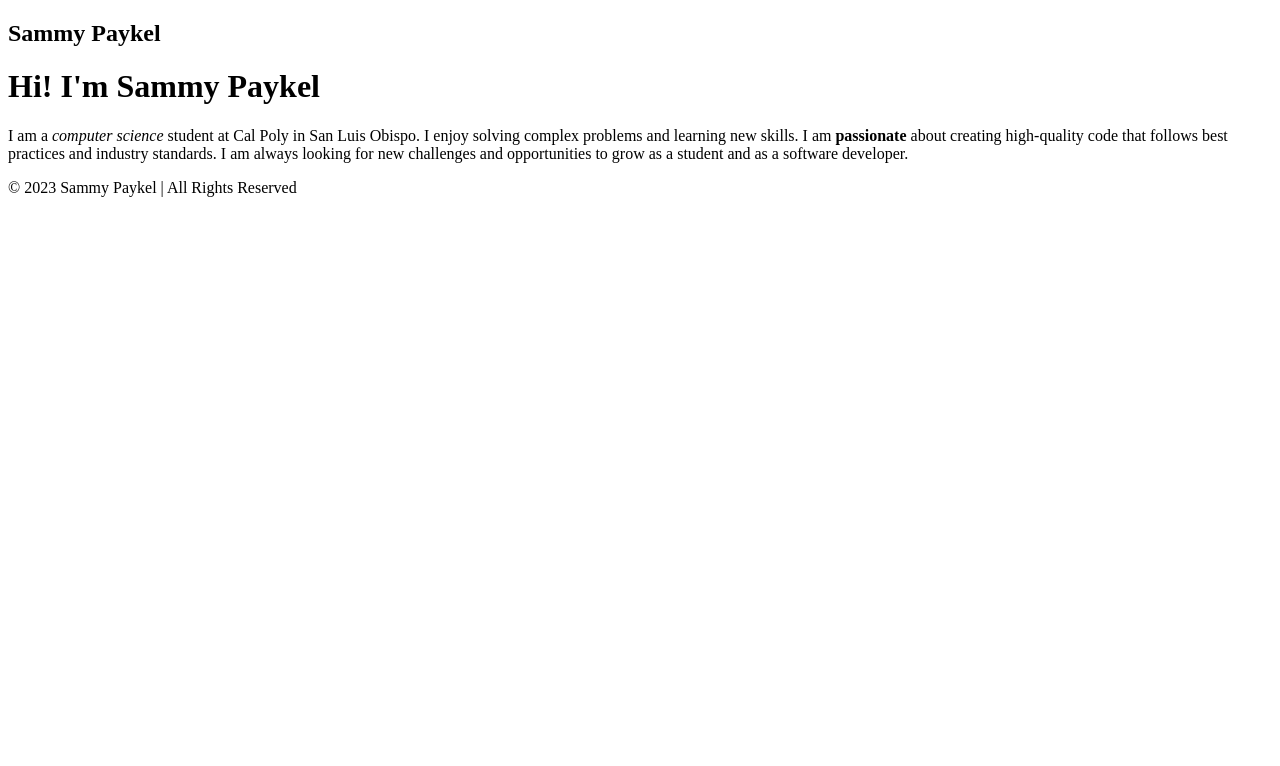
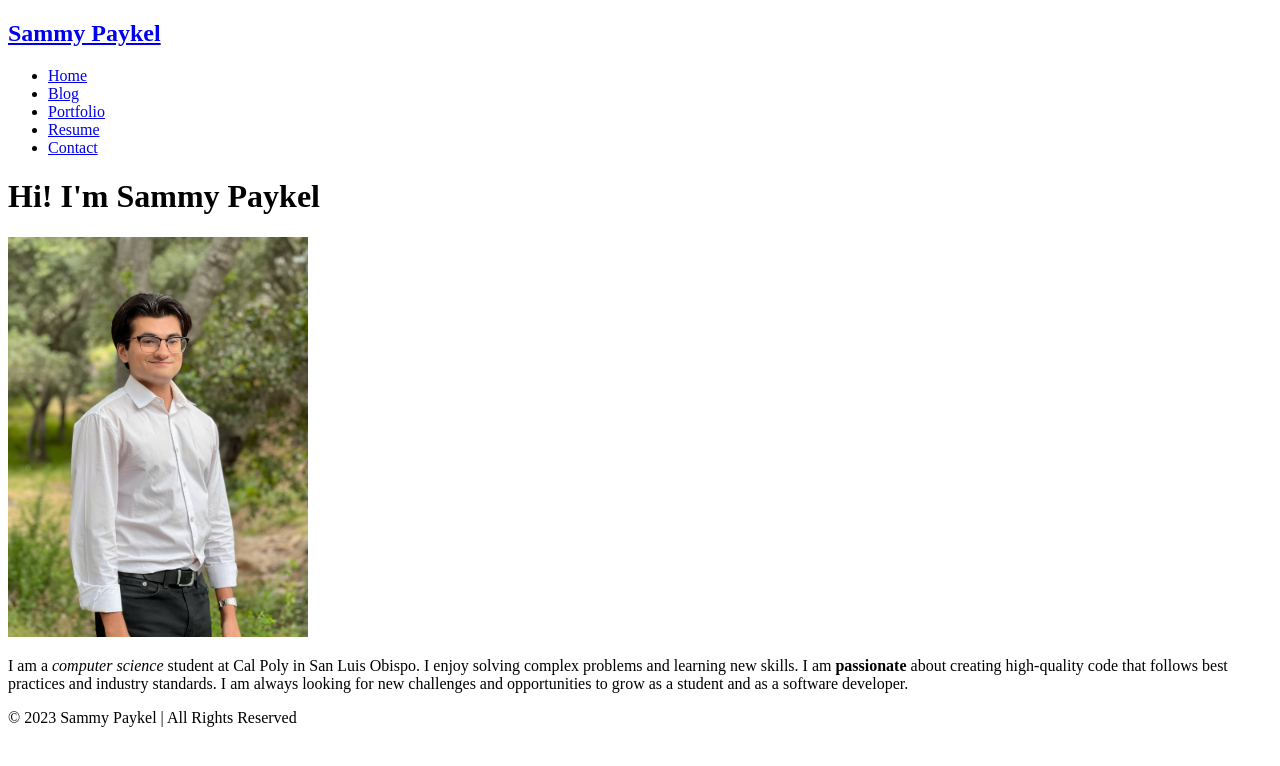
Before and after one commit to spaykel/hack4impact.github.io, a plain HTML site: page index.html in a window 1280 px wide. Drawn offline with Linux system fonts and the light colour scheme.

Commit message:
added image on index.html

```diff
--- a/index.html
+++ b/index.html
@@ -8,15 +8,24 @@
   <body>
     <nav class="navbar">
         <h1 class="logo">
-            Sammy Paykel
+            <a href="index.html">Sammy Paykel</a>
         </h1>
+        <ul class="nav-list">
+          <li><a href="index.html">Home</a></li>
+          <li><a href="blog.html">Blog</a></li>
+          <li><a href="portfolio.html">Portfolio</a></li>
+          <li><a href="resume.html">Resume</a></li>
+          <li><a href="contact.html">Contact</a></li>
+        </ul>
     </nav>
     <main>
         <h1 class="page-title">
             Hi! I'm Sammy Paykel
         </h1>
         <div class="about">
-            <div class="about-image"></div>
+            <div class="about-image">
+              <img src="about.jpg" alt="Portrait of Sammy Paykel" width="300" height="400">
+            </div>
             <div class="about-text">
                 <p>
                     I am a <em>computer science</em> student at Cal Poly in San Luis Obispo. I enjoy solving complex problems and learning new skills. I am <strong>passionate</strong> about creating high-quality code that follows best practices and industry standards. I am always looking for new challenges and opportunities to grow as a student and as a software developer.
```
Also changed, not shown: blog.html (+8 -1 lines), contact.html (+8 -1 lines), portfolio.html (+8 -1 lines), resume.html (+10 -3 lines), about.jpg (added).
